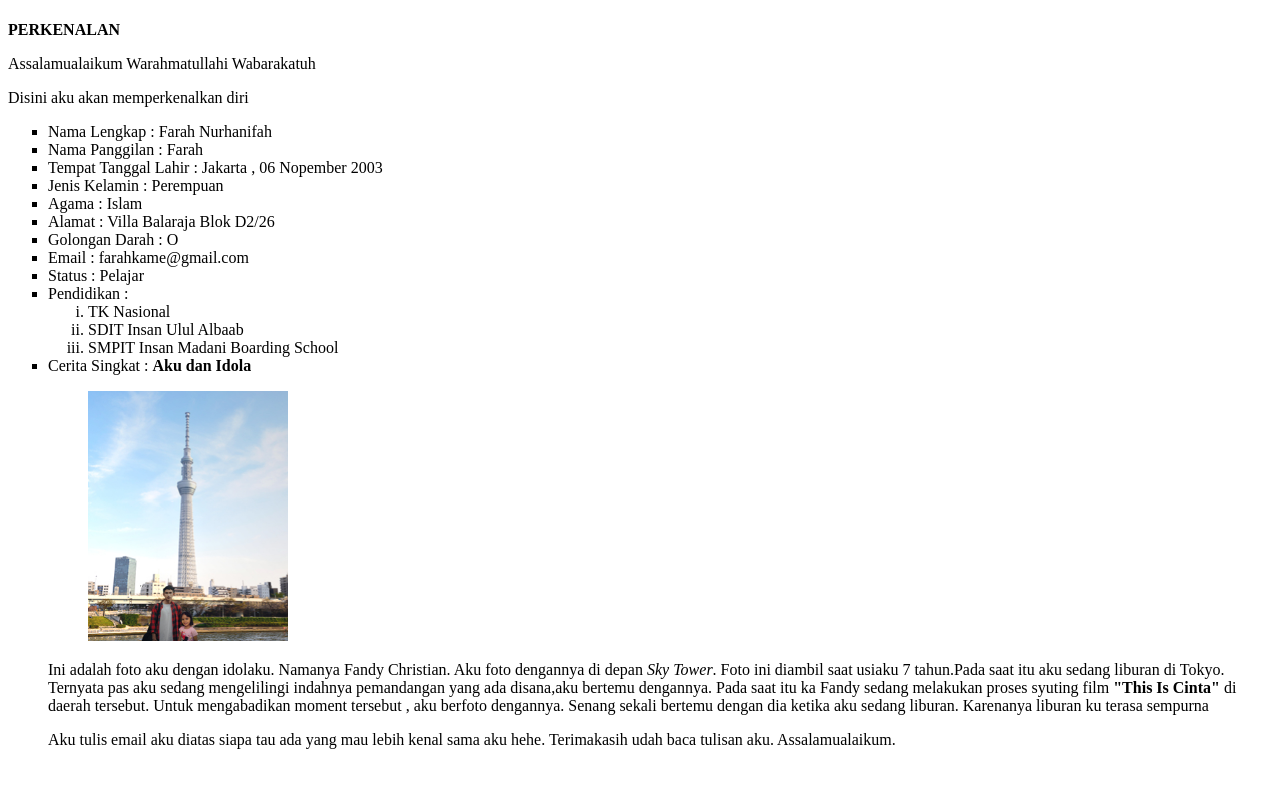
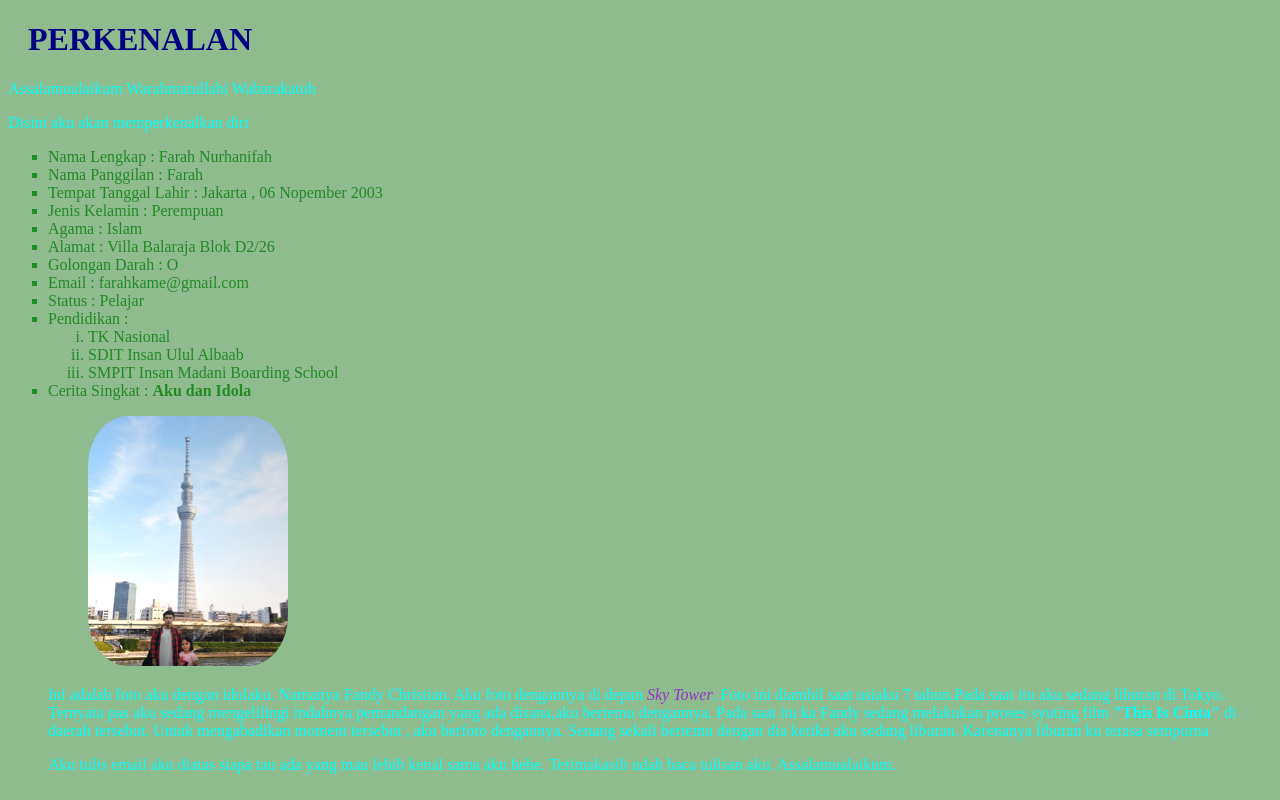
Before and after one commit to farahknifah/farahknifah.github.io, a plain HTML site: page index.html in a window 1280 px wide. Drawn offline with Linux system fonts and the light colour scheme.

Commit message:
Add files via upload

```diff
--- /dev/null
+++ b/index-css.css
@@ -0,0 +1,20 @@
+body {
+  background-color: darkseagreen;
+}
+
+h1{
+  color: navy;
+  margin-left: 20px;
+}
+p{
+	color: aqua
+}
+ul{
+	color: forestgreen
+}
+em{
+	color: darkorchid
+}
+img{
+	border-radius: 20%
+}
--- a/index.html
+++ b/index.html
@@ -2,12 +2,12 @@
 <html>
 <head>
 	<title>BIODATA DIRI</title>
+	<link rel="stylesheet" type="text/css" href="index-css.css">
 </head>
 <body>
-<h1></h1> <strong>PERKENALAN</strong>
+<h1> <strong>PERKENALAN</strong></h1>
 <p>Assalamualaikum Warahmatullahi Wabarakatuh </p>
 <p>Disini aku akan memperkenalkan diri</p>
-
 <ul type="square">
 	<li>Nama Lengkap   : Farah Nurhanifah</li>
 	<li>Nama Panggilan : Farah </li>
```
